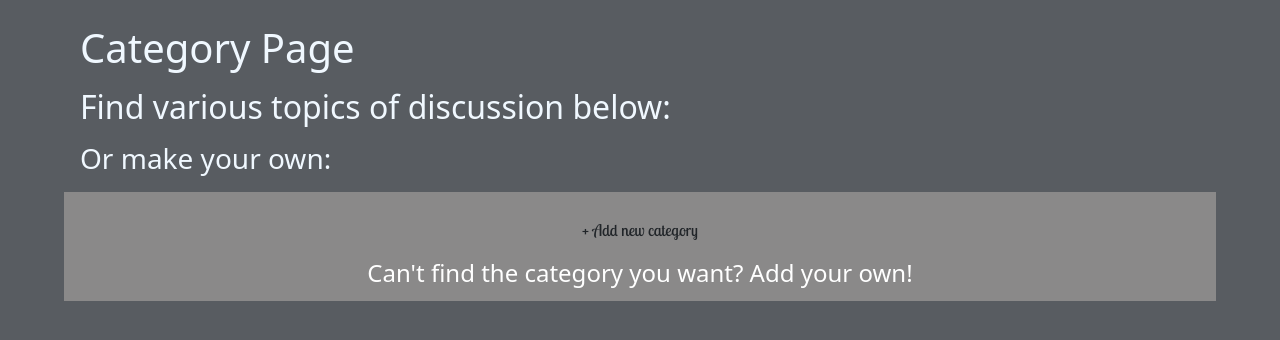
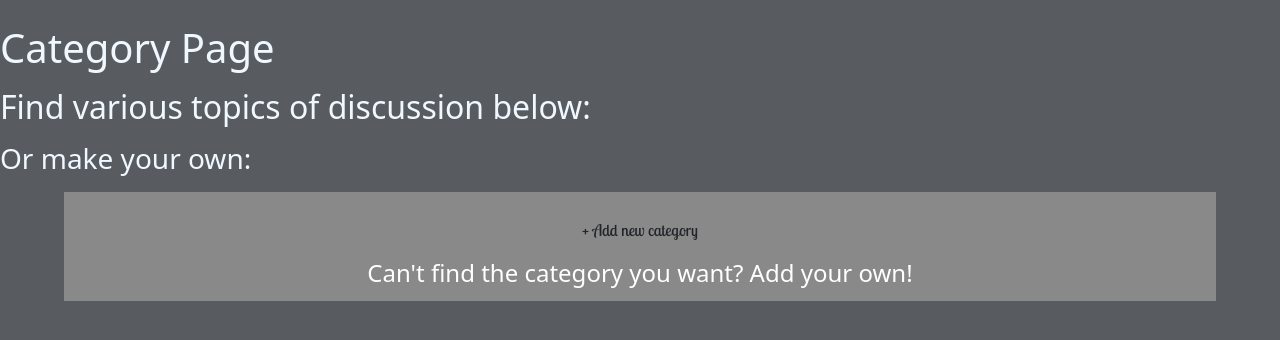
Before and after one commit to alcl2000/pp4-Amy-Lewis, a Django app: page /categories/ in a window 1280 px wide. Shown: the part 56-396 px from the top of the page. Run offline with Django 4.2, Linux system fonts and the light colour scheme; data that the repository does not hold is empty; some web fonts are replaced.

Commit message:
style: margin editing

```diff
--- a/static/css/style.css
+++ b/static/css/style.css
@@ -24,6 +24,6 @@
     font-family: 'Lobster Two', cursive;
     font-size: 45px;
 }
-.left{
+#left{
     margin-left: 5rem;
 }
```
